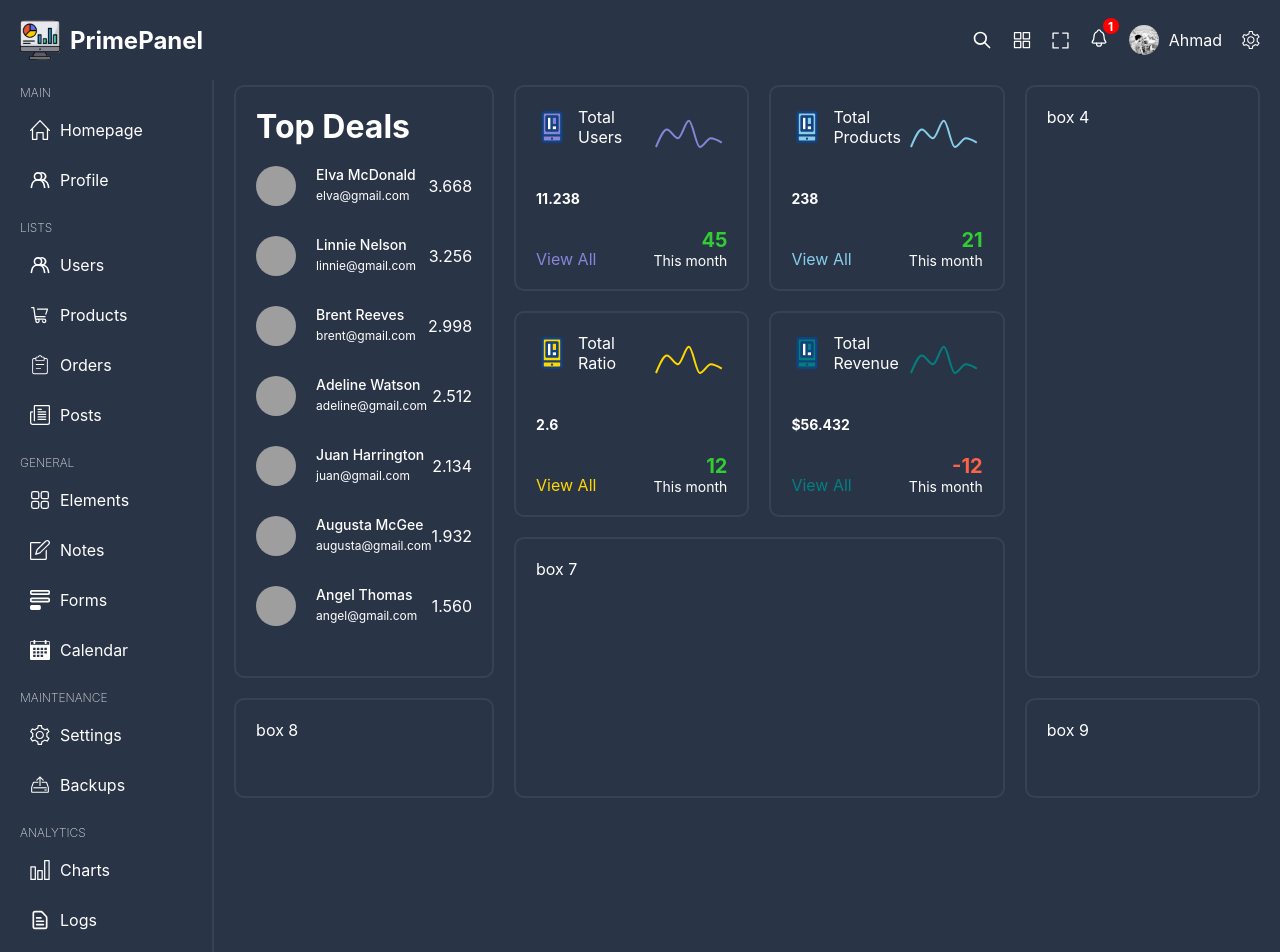
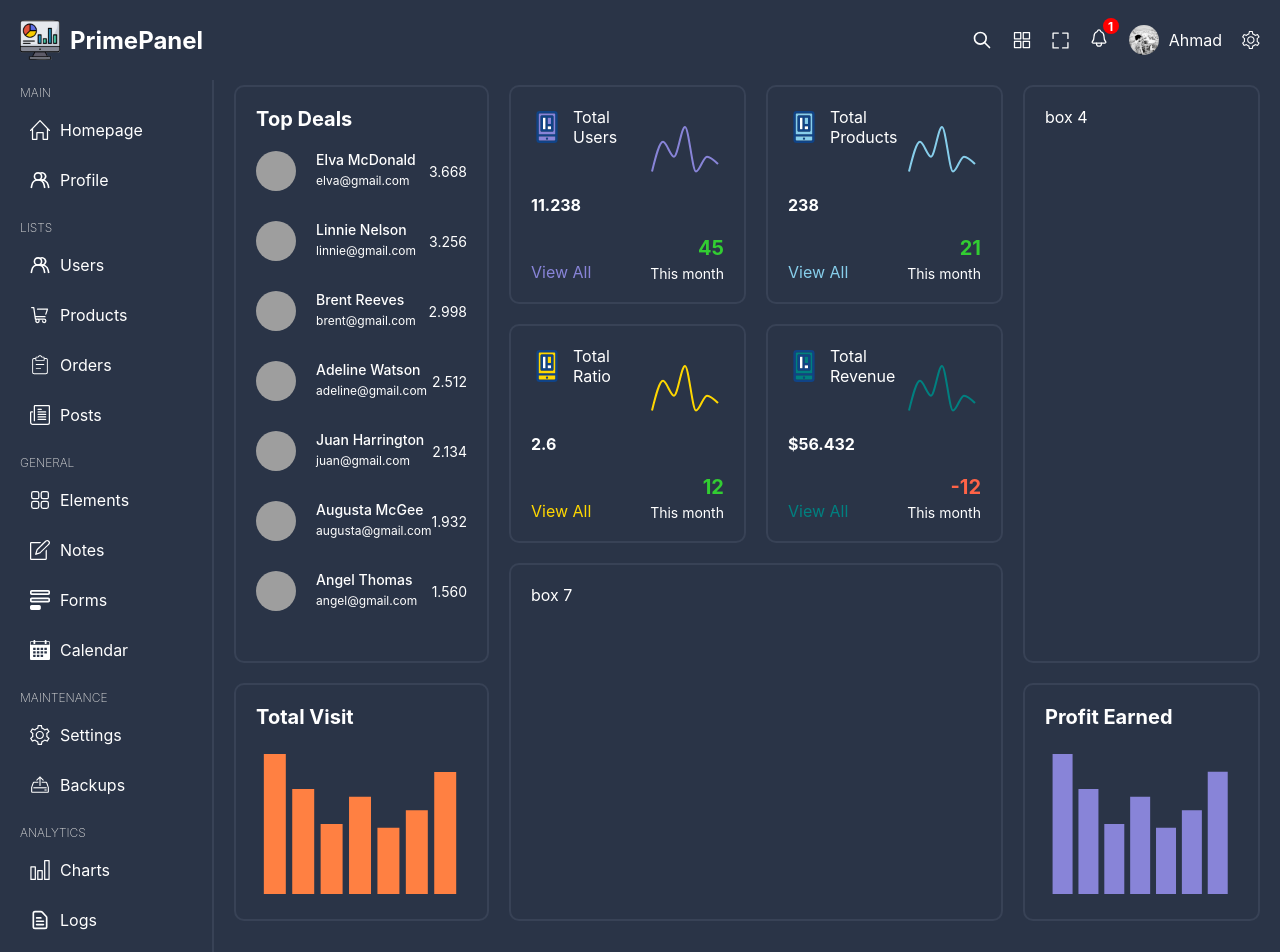
Before and after one commit to MohammadAhmad27/PrimePanel-React, a React (Vite) app: page / in a window 1280 px wide. Shown: the top 952 px of the page. Built offline with nearby package versions, Linux system fonts and the light colour scheme; grey boxes are pictures that could not be loaded.

Commit message:
Added <BarCharBox /> ande updates UI

```diff
--- /dev/null
+++ b/src/components/barChartBox/BarChartBox.tsx
@@ -0,0 +1,31 @@
+import "./barChartBox.scss";
+import { BarChart, Bar, ResponsiveContainer, Tooltip } from "recharts";
+
+interface Props {
+  data: {
+    title: string;
+    color: string;
+    dataKey: string;
+    chartData: object[];
+  };
+}
+
+export default function BarChartBox({ data }: Props) {
+  return (
+    <div className="barChartBox">
+      <h1>{data.title}</h1>
+      <div className="chart">
+        <ResponsiveContainer width="99%" height={150}>
+          <BarChart data={data.chartData}>
+            <Tooltip
+              contentStyle={{ background: "@2a3447", borderRadius: "5px" }}
+              labelStyle={{ display: "none" }}
+              cursor={{ fill: "none" }}
+            />
+            <Bar dataKey={data.dataKey} fill={data.color} />
+          </BarChart>
+        </ResponsiveContainer>
+      </div>
+    </div>
+  );
+}
--- /dev/null
+++ b/src/components/barChartBox/barChartBox.scss
@@ -0,0 +1,6 @@
+.barChartBox {
+  h1 {
+    font-size: 20px;
+    margin-bottom: 20px;
+  }
+}
--- a/src/components/chartBox/chartBox.scss
+++ b/src/components/chartBox/chartBox.scss
@@ -15,7 +15,7 @@
     }
 
     h1 {
-      font-size: 14px;
+      font-size: 16px;
     }
   }
 
@@ -27,12 +27,13 @@
 
     .chart {
       width: 100%;
-      height: 10vh;
+      height: 100%;
     }
 
     .texts {
       display: flex;
       flex-direction: column;
+      gap: 5px;
       text-align: right;
 
       .percentage {
--- a/src/components/topBox/topBox.scss
+++ b/src/components/topBox/topBox.scss
@@ -1,5 +1,6 @@
 .topBox {
   h1 {
+    font-size: 20px;
     margin-bottom: 20px;
   }
   .list {
@@ -31,6 +32,7 @@
         }
       }
       .amount {
+        font-size: 14px;
       }
     }
   }
--- a/src/pages/home/Home.tsx
+++ b/src/pages/home/Home.tsx
@@ -1,6 +1,9 @@
+import BarChartBox from "../../components/barChartBox/BarChartBox";
 import ChartBox from "../../components/chartBox/ChartBox";
 import TopBox from "../../components/topBox/TopBox";
 import {
+  barChartBoxRevenue,
+  barChartBoxVisit,
   chartBoxConversion,
   chartBoxProduct,
   chartBoxRevenue,
@@ -29,8 +32,12 @@ export default function Home() {
         <ChartBox data={chartBoxRevenue} />
       </div>
       <div className="box box7">box 7</div>
-      <div className="box box8">box 8</div>
-      <div className="box box9">box 9</div>
+      <div className="box box8">
+        <BarChartBox data={barChartBoxVisit} />
+      </div>
+      <div className="box box9">
+        <BarChartBox data={barChartBoxRevenue} />
+      </div>
     </div>
   );
 }
```
Also changed, not shown: 1 other file (tests, documents, lock files or other folders).
